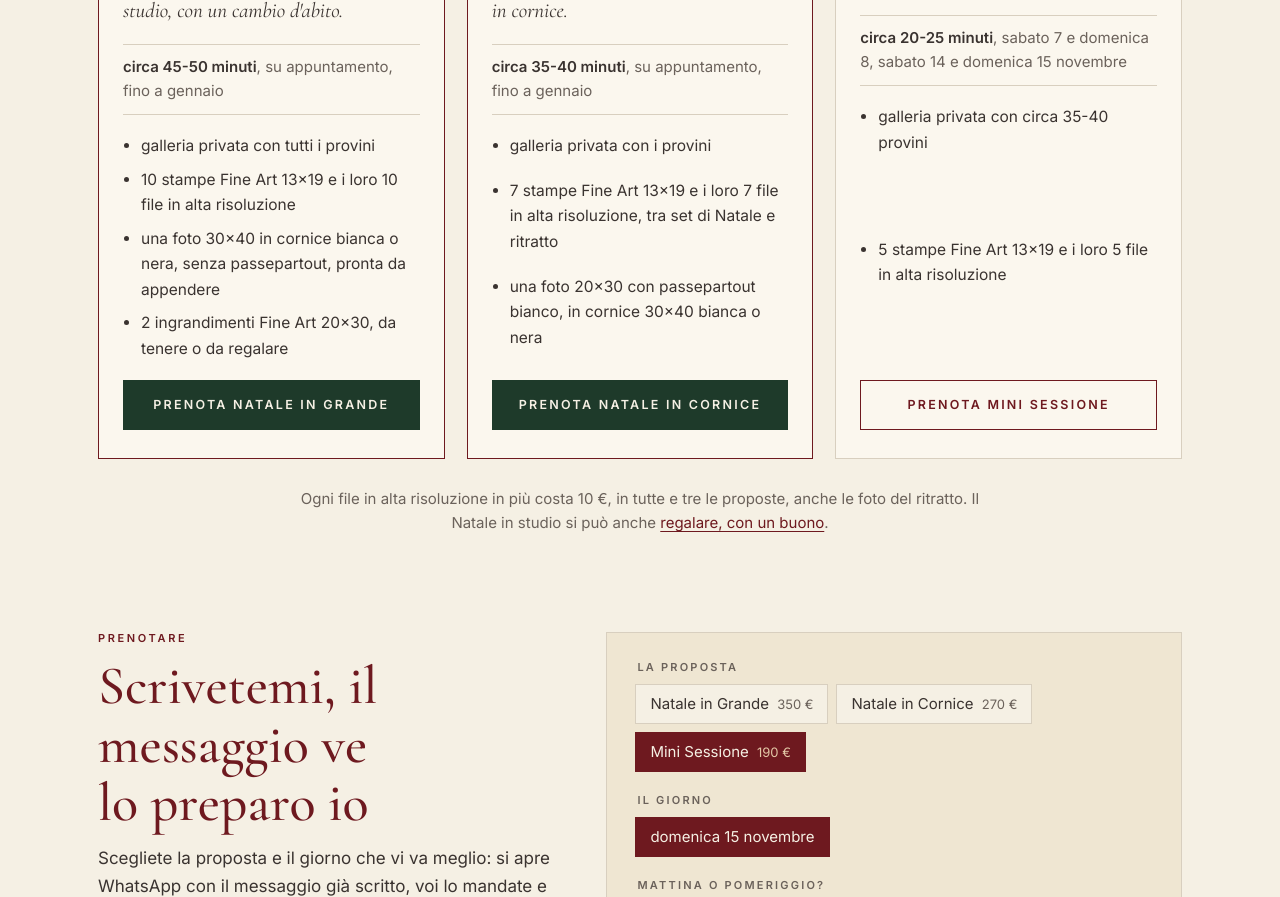
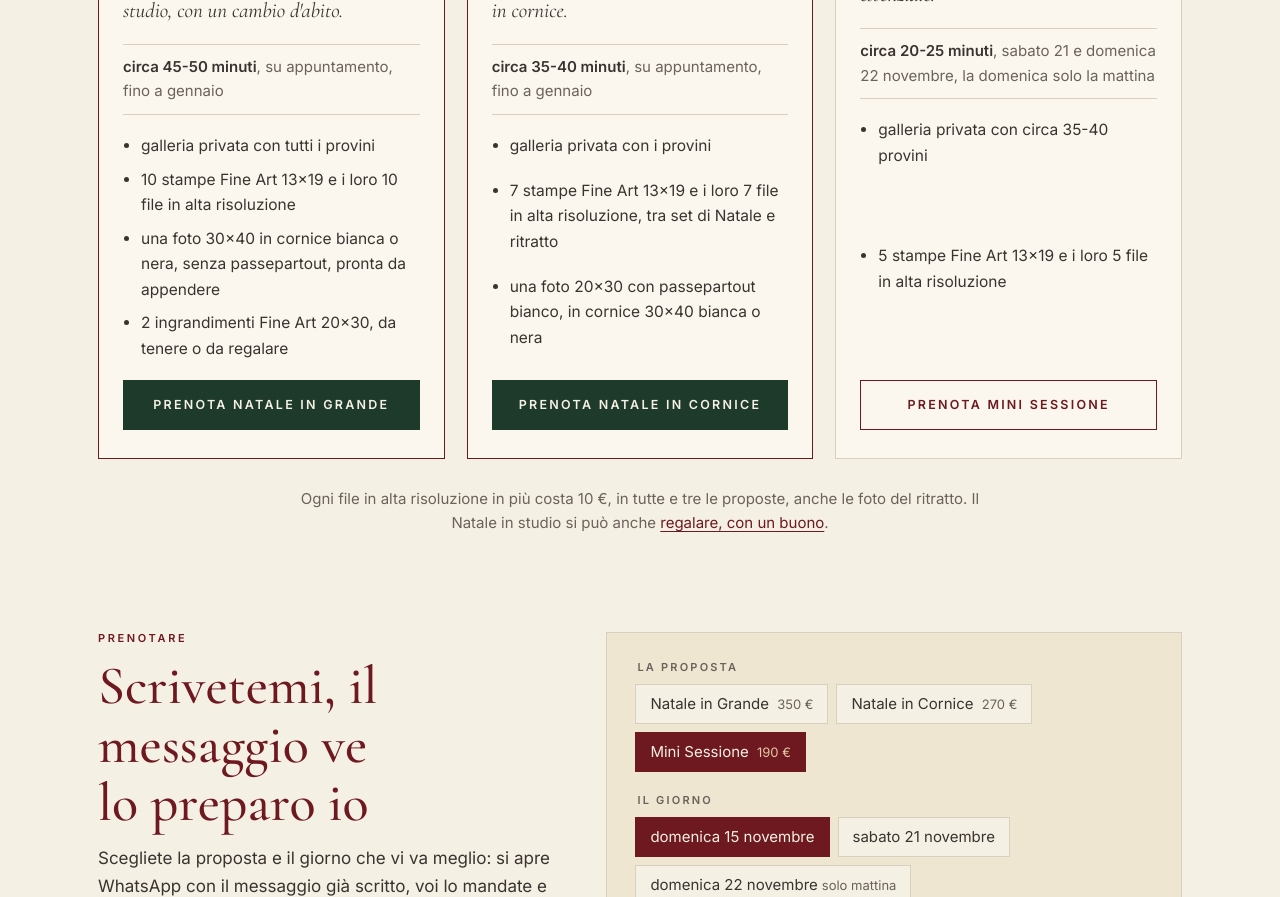
Before and after one commit to maucarle/minisiti-studio, an Astro site in the folder natale/: page /sessioni in a window 1280 px wide. Shown: the part 724-1621 px from the top of the page. Built offline with nearby package versions, Linux system fonts and the light colour scheme; Astro itself is replaced by a stand-in of ours.

Commit message:
Natale: Mini Sessione sabato 21 e domenica 22 da oggi, la domenica solo la mattina (il pomeriggio non si sceglie)
Co-Authored-By: Claude Opus 5.5 <noreply@anthropic.com>

```diff
--- a/natale/src/data/natale.ts
+++ b/natale/src/data/natale.ts
@@ -31,13 +31,13 @@ export function linkWhatsApp(testo: string): string {
 
 /**
  * Le date della Mini Sessione cambiano da sole col calendario (deciso da Mauro il 1/11/2026):
- * fino al 15/11 i primi due weekend, dal 16/11 il terzo (21-22), dal 23/11 finite.
+ * fino al 14/11 i primi due weekend, dal 15/11 il terzo (21-22, la domenica 22 solo la mattina: Mauro, 15/11), dal 23/11 finite.
  * Il sito è statico: la fase giusta la sceglie lo script in Base.astro con la data di oggi
- * (per provarla: ?oggi=2026-11-16); senza JavaScript vale la fase del giorno della build.
+ * (per provarla: ?oggi=2026-11-15); senza JavaScript vale la fase del giorno della build.
  */
 export const fasiMini = [
-  { al: '2026-11-15', quando: 'sabato 7 e domenica 8, sabato 14 e domenica 15 novembre', breve: '190 €, nei weekend del 7-8 e 14-15 novembre', occhiello: 'nei weekend di novembre', faq: 'sabato 7 e domenica 8, sabato 14 e domenica 15 novembre' },
-  { al: '2026-11-22', quando: 'sabato 21 e domenica 22 novembre', breve: '190 €, sabato 21 e domenica 22 novembre', occhiello: 'sabato 21 e domenica 22 novembre', faq: 'sabato 21 e domenica 22 novembre' },
+  { al: '2026-11-14', quando: 'sabato 7 e domenica 8, sabato 14 e domenica 15 novembre', breve: '190 €, nei weekend del 7-8 e 14-15 novembre', occhiello: 'nei weekend di novembre', faq: 'sabato 7 e domenica 8, sabato 14 e domenica 15 novembre' },
+  { al: '2026-11-22', quando: 'sabato 21 e domenica 22 novembre, la domenica solo la mattina', breve: '190 €, sabato 21 e domenica 22 novembre (la domenica solo la mattina)', occhiello: 'sabato 21 e domenica 22 novembre', faq: 'sabato 21 e domenica 22 novembre, la domenica solo la mattina' },
   { al: '9999-12-31', quando: "le mini sessioni di quest'anno sono finite", breve: "190 €, le date di quest'anno sono finite", occhiello: "finite per quest'anno", faq: "finite per quest'anno" },
 ];
 
@@ -56,14 +56,14 @@ export function giornoVisibile(d: { data: string; dal?: string }, oggi = oggiRom
   return oggi <= d.data && (!d.dal || oggi >= d.dal);
 }
 
-/** I giorni del modulo: ognuno sparisce il giorno dopo; il terzo weekend compare dal 16/11. */
+/** I giorni del modulo: ognuno sparisce il giorno dopo; il terzo weekend compare dal 15/11. `soloMattina`: niente pomeriggio. */
 export const dateMini = [
   { id: 'sab7', etichetta: 'sabato 7 novembre', data: '2026-11-07' },
   { id: 'dom8', etichetta: 'domenica 8 novembre', data: '2026-11-08' },
   { id: 'sab14', etichetta: 'sabato 14 novembre', data: '2026-11-14' },
   { id: 'dom15', etichetta: 'domenica 15 novembre', data: '2026-11-15' },
-  { id: 'sab21', etichetta: 'sabato 21 novembre', data: '2026-11-21', dal: '2026-11-16' },
-  { id: 'dom22', etichetta: 'domenica 22 novembre', data: '2026-11-22', dal: '2026-11-16' },
+  { id: 'sab21', etichetta: 'sabato 21 novembre', data: '2026-11-21', dal: '2026-11-15' },
+  { id: 'dom22', etichetta: 'domenica 22 novembre', data: '2026-11-22', dal: '2026-11-15', soloMattina: true },
 ];
 
 export type Proposta = {
--- a/natale/src/pages/index.astro
+++ b/natale/src/pages/index.astro
@@ -8,7 +8,7 @@ import { voci, linkWhatsApp } from '../data/natale';
 ---
 <Base
   title="Natale 2026 · Il set di Natale di Elisabetta Acquaviva, Rimini"
-  description="Il set di Natale 2026 nello studio di Elisabetta Acquaviva a Rimini: da novembre a gennaio. Natale in Grande e Natale in Cornice su appuntamento, con il ritratto della famiglia in cornice; le mini sessioni nei weekend del 7-8 e 14-15 novembre."
+  description="Il set di Natale 2026 nello studio di Elisabetta Acquaviva a Rimini: da novembre a gennaio. Natale in Grande e Natale in Cornice su appuntamento, con il ritratto della famiglia in cornice; le mini sessioni nei weekend di novembre."
   pagina="set"
 >
   <section class="apertura wrap">
--- a/natale/src/pages/sessioni.astro
+++ b/natale/src/pages/sessioni.astro
@@ -68,7 +68,7 @@ const schema = {
         <legend>Il giorno</legend>
         <div class="scelte">
           {dateMini.map((d, i) => (
-            <label class="scelta" data-giorno={d.data} data-dal={d.dal} hidden={!giornoVisibile(d)}><input type="radio" name="giorno" value={d.etichetta} checked={i === 0} /><span>{d.etichetta}</span></label>
+            <label class="scelta" data-giorno={d.data} data-dal={d.dal} hidden={!giornoVisibile(d)}><input type="radio" name="giorno" value={d.etichetta} data-solo-mattina={d.soloMattina ? '1' : undefined} checked={i === 0} /><span>{d.etichetta}{d.soloMattina && <small>solo mattina</small>}</span></label>
           ))}
         </div>
       </fieldset>
@@ -110,6 +110,14 @@ const schema = {
     const settimana = p.dataset.appuntamento === '1';
     campoDate.hidden = settimana;
     campoSettimana.hidden = !settimana;
+    // un giorno solo la mattina (domenica 22): il pomeriggio non si può scegliere
+    const soloMattina = !settimana && form.querySelector<HTMLInputElement>('input[name="giorno"]:checked')?.dataset.soloMattina === '1';
+    form.querySelectorAll<HTMLInputElement>('input[name="fascia"]').forEach((f) => {
+      const vietata = soloMattina && f.value !== 'mattina';
+      f.disabled = vietata;
+      f.closest('label')!.hidden = vietata;
+      if (vietata && f.checked) form.querySelector<HTMLInputElement>('input[name="fascia"][value="mattina"]')!.checked = true;
+    });
     const fascia = (form.querySelector<HTMLInputElement>('input[name="fascia"]:checked')?.value) ?? 'è uguale';
     let quando: string;
     if (settimana) {
```
